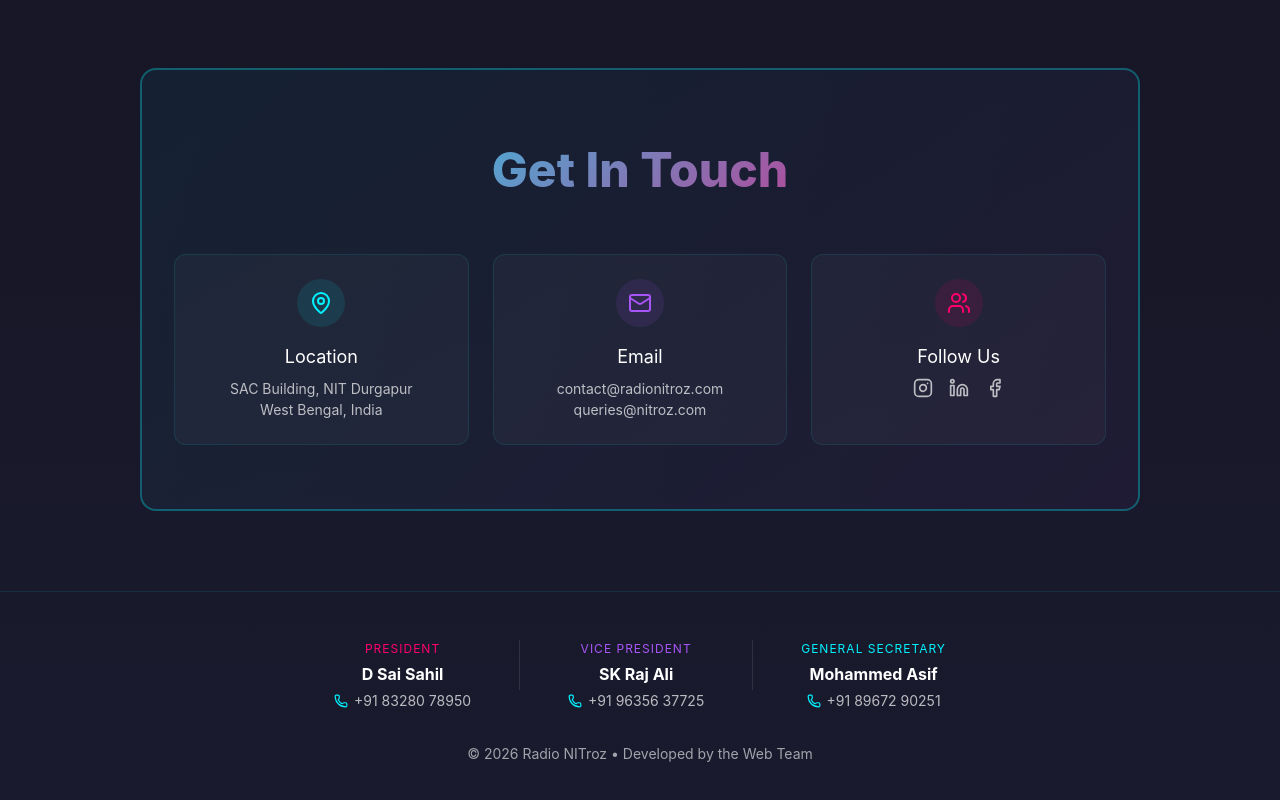
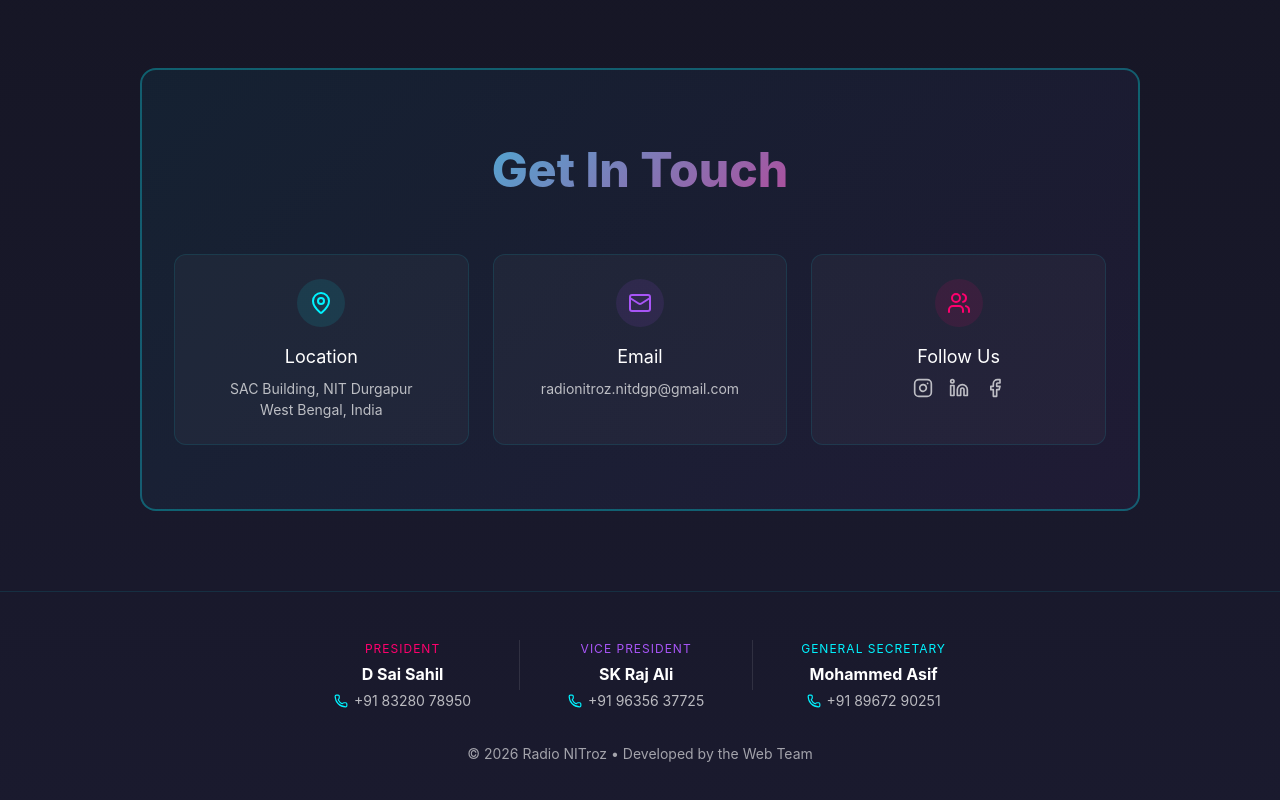
Before and after one commit to radionitroznitdgp/RN_audi, a React (Vite) app: page / in a window 1280 px wide. Shown: the part 2763-3563 px from the top of the page. Built offline with nearby package versions, Linux system fonts and the light colour scheme.

Commit message:
Update contact email on HomePage

```diff
--- a/src/HomePage.jsx
+++ b/src/HomePage.jsx
@@ -413,9 +413,7 @@
                   Email
                 </h3>
                 <p style={{ color: "rgba(255,255,255,0.7)", fontSize: "14px" }}>
-                  contact@radionitroz.com
-                  <br />
-                  queries@nitroz.com
+                  radionitroz.nitdgp@gmail.com
                 </p>
               </div>
             </motion.div>
```
